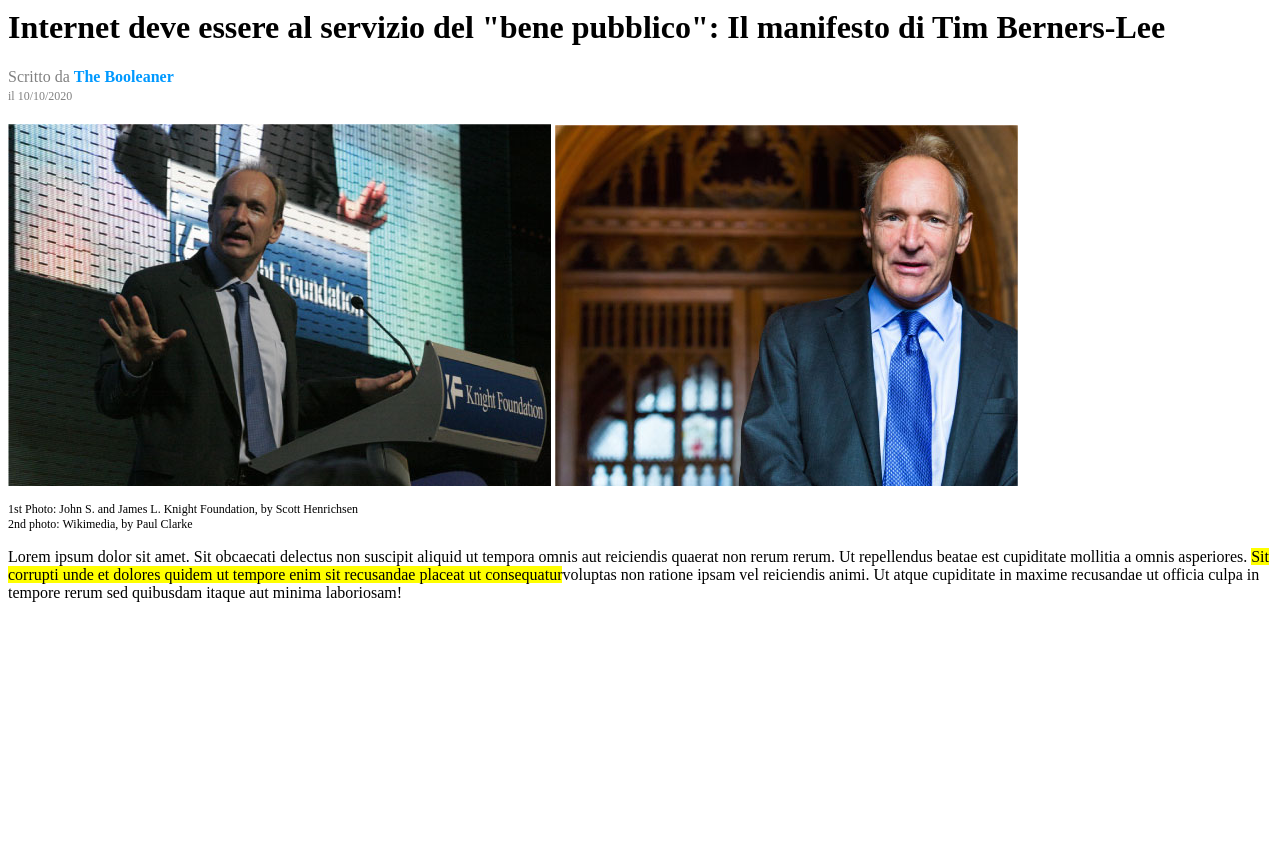
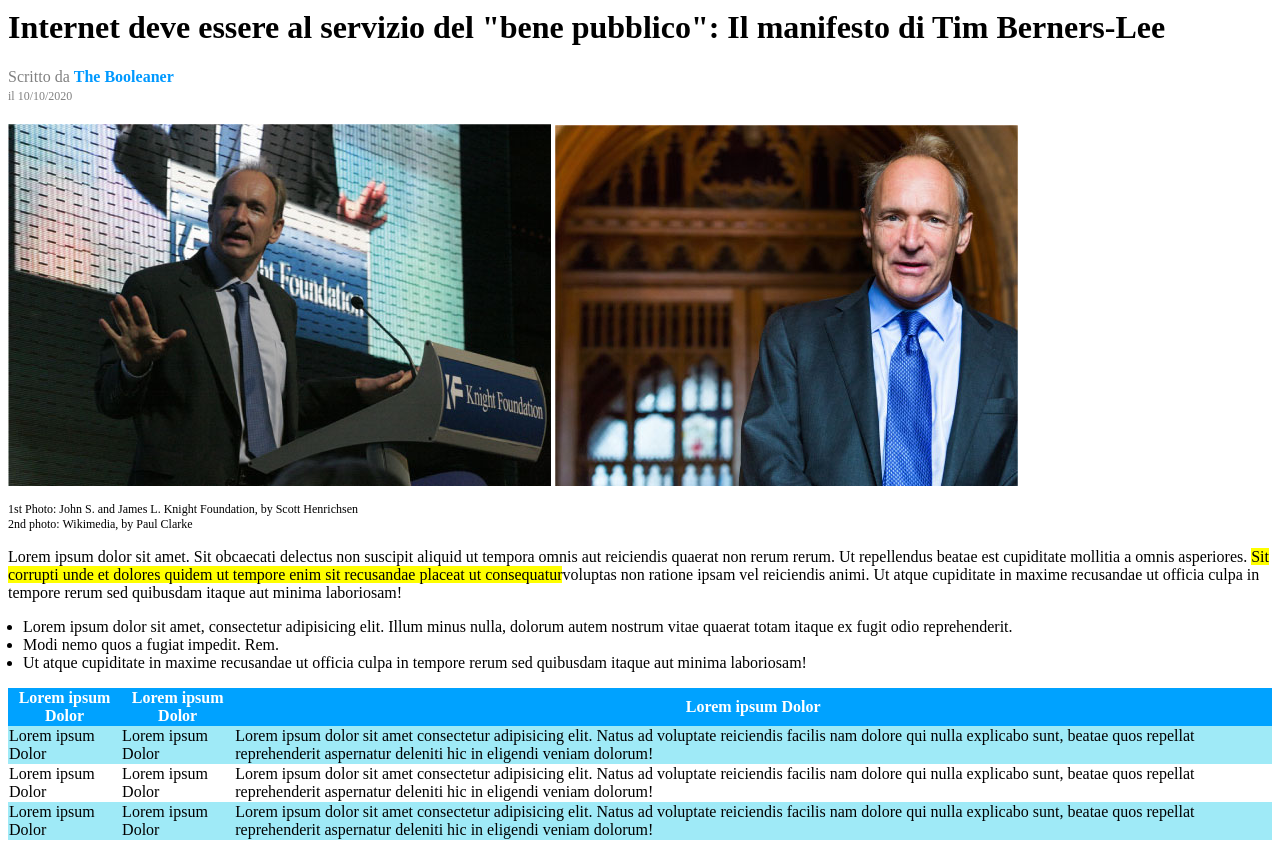
Before and after one commit to EugeniuPeruzzi/html-css-booleaner, a plain HTML site: page index.html in a window 1280 px wide. Shown: the part 120-968 px from the top of the page. Before the commit the page ends 800 px from the top, so only its background shows below. Drawn offline with Linux system fonts and the light colour scheme.

Commit message:
added tables and adjusted padding list

```diff
--- a/CSS/style.css
+++ b/CSS/style.css
@@ -1,8 +1,7 @@
 /* *{
     margin: 0;
-    padding: 0;
     box-sizing: border-box;
-} */
+}  */
 
 /* Top background and logo */
 .head-img{
@@ -39,7 +38,25 @@ strong{
 .pht-descriprion{
     font-size: 12px;
 }
-
+/* paragraph */
 .midle-p{
     background-color: yellow;
 }
+/* list */
+ul{
+    padding-left: 15px;
+}
+/* Table rows */
+table{
+    border-collapse: collapse;
+}
+
+th{
+    color: white;
+    background-color: rgb(0, 162, 255);
+    height: 10px;
+}
+
+.tbl-color{
+    background-color: rgba(107, 223, 243, 0.644);
+}
--- a/index.html
+++ b/index.html
@@ -26,10 +26,42 @@
                 <img src="./img/tim-1.jpg" alt="Tim1">
                 <img src="./img/tim-2.jpg" alt="Tim2">
             </div>
+        </header>
+        <!-- Main part -->
+        <main>
+            <!-- paragraph -->
             <p class="pht-descriprion">1st Photo: John S. and James L. Knight Foundation, by Scott Henrichsen <br>2nd photo: Wikimedia, by Paul Clarke</p>
-            <p>Lorem ipsum dolor sit amet. Sit obcaecati delectus non suscipit aliquid ut tempora omnis aut reiciendis quaerat non rerum rerum. Ut repellendus beatae est cupiditate mollitia a omnis asperiores. <span class="midle-p"> Sit corrupti unde et dolores quidem ut tempore enim sit recusandae placeat ut consequatur</span>voluptas non ratione ipsam vel reiciendis animi. Ut atque cupiditate in maxime recusandae ut officia culpa in tempore rerum sed quibusdam itaque aut minima laboriosam! </p>
-        </header>
-        <main></main>
+            <p>Lorem ipsum dolor sit amet. Sit obcaecati delectus non suscipit aliquid ut tempora omnis aut reiciendis quaerat non rerum rerum. Ut repellendus beatae est cupiditate mollitia a omnis asperiores. <span class="midle-p"> Sit corrupti unde et dolores quidem ut tempore enim sit recusandae placeat ut consequatur</span>voluptas non ratione ipsam vel reiciendis animi. Ut atque cupiditate in maxime recusandae ut officia culpa in tempore rerum sed quibusdam itaque aut minima laboriosam!</p>
+            <!-- List of comments -->
+            <ul>
+                <li>Lorem ipsum dolor sit amet, consectetur adipisicing elit. Illum minus nulla, dolorum autem nostrum vitae quaerat totam itaque ex fugit odio reprehenderit.</li>
+                <li> Modi nemo quos a fugiat impedit. Rem. </li>
+                <li>Ut atque cupiditate in maxime recusandae ut officia culpa in tempore rerum sed quibusdam itaque aut minima laboriosam!</li>
+            </ul>
+            <!-- Tabel rows -->
+            <table>
+                    <tr>
+                        <th>Lorem ipsum Dolor</th>
+                        <th>Lorem ipsum Dolor</th>
+                        <th>Lorem ipsum Dolor</th>
+                    </tr>
+                    <tr class="tbl-color">
+                        <td>Lorem ipsum Dolor</td>
+                        <td>Lorem ipsum Dolor</td>
+                        <td>Lorem ipsum dolor sit amet consectetur adipisicing elit. Natus ad voluptate reiciendis facilis nam dolore qui nulla explicabo sunt, beatae quos repellat reprehenderit aspernatur deleniti hic in eligendi veniam dolorum!</td>
+                    </tr>
+                    <tr>
+                        <td>Lorem ipsum Dolor</td>
+                        <td>Lorem ipsum Dolor</td>
+                        <td>Lorem ipsum dolor sit amet consectetur adipisicing elit. Natus ad voluptate reiciendis facilis nam dolore qui nulla explicabo sunt, beatae quos repellat reprehenderit aspernatur deleniti hic in eligendi veniam dolorum!</td>
+                    </tr>
+                    <tr  class="tbl-color">
+                        <td>Lorem ipsum Dolor</td>
+                        <td>Lorem ipsum Dolor</td>
+                        <td>Lorem ipsum dolor sit amet consectetur adipisicing elit. Natus ad voluptate reiciendis facilis nam dolore qui nulla explicabo sunt, beatae quos repellat reprehenderit aspernatur deleniti hic in eligendi veniam dolorum!</td>
+                    </tr>
+            </table>
+        </main>
         <footer></footer>
     </div>
 </body>
```
